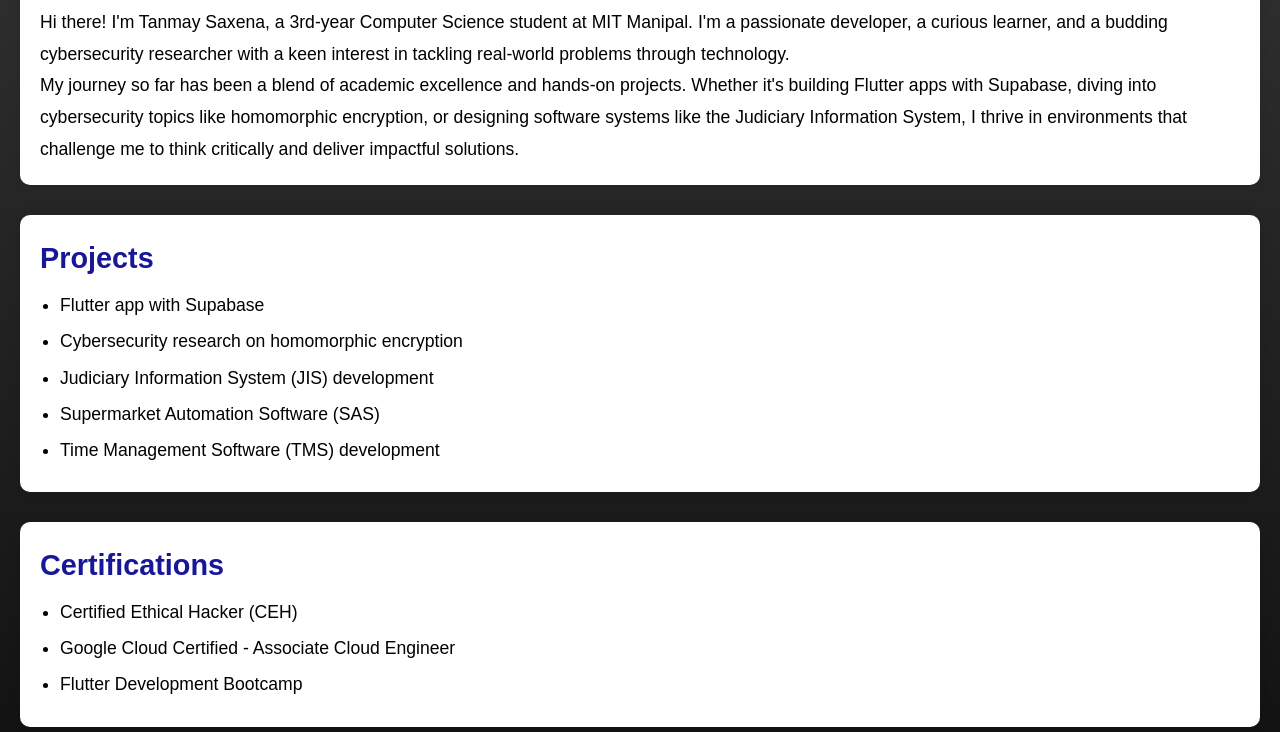
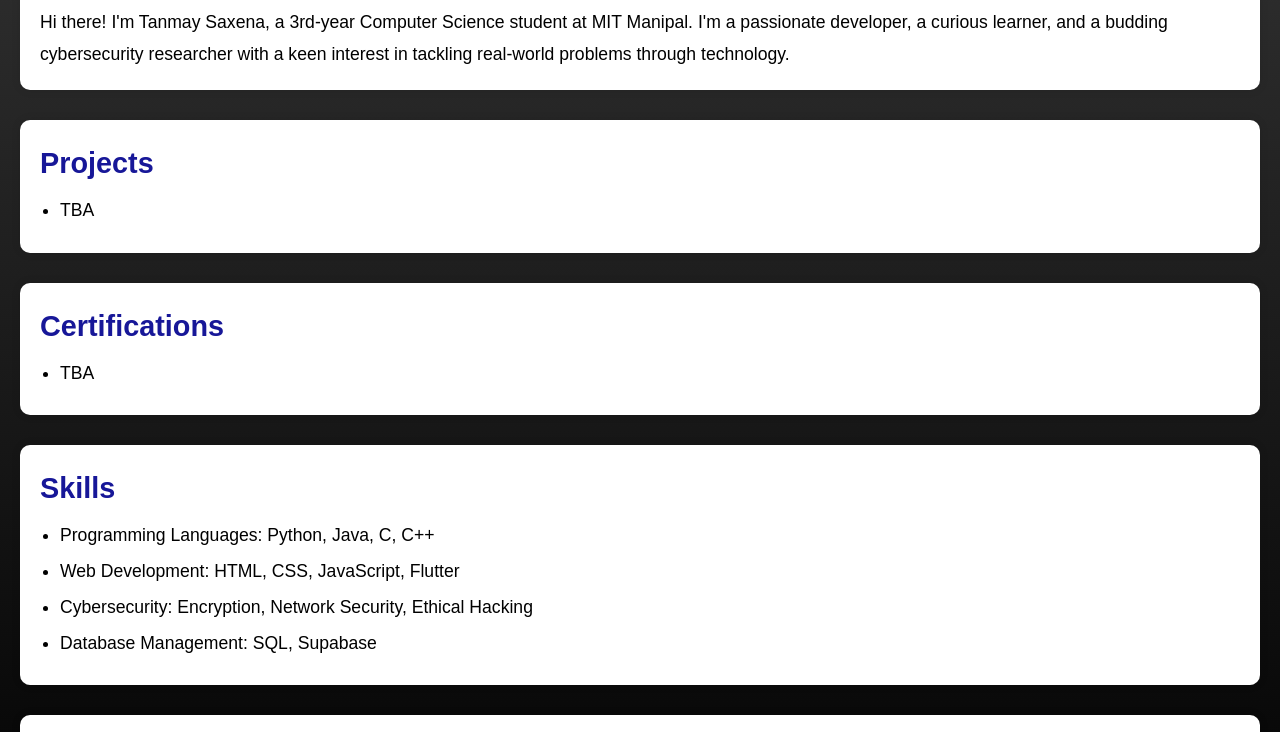
Before and after one commit to Valvahen/valvahen.github.io, a plain HTML site: page index.html in a window 1280 px wide. Shown: the part 161-893 px from the top of the page. Drawn offline with nearby package versions, Linux system fonts and the light colour scheme.

Commit message:
Add files via upload

```diff
--- a/index.html
+++ b/index.html
@@ -27,20 +27,13 @@
         <p>
             Hi there! I'm Tanmay Saxena, a 3rd-year Computer Science student at MIT Manipal. I'm a passionate developer, a curious learner, and a budding cybersecurity researcher with a keen interest in tackling real-world problems through technology.
         </p>
-        <p>
-            My journey so far has been a blend of academic excellence and hands-on projects. Whether it's building Flutter apps with Supabase, diving into cybersecurity topics like homomorphic encryption, or designing software systems like the Judiciary Information System, I thrive in environments that challenge me to think critically and deliver impactful solutions.
-        </p>
     </section>
 
     <!-- Projects Section -->
     <section id="projects" data-aos="fade-right" data-aos-duration="1000" data-aos-delay="200">
         <h2>Projects</h2>
         <ul>
-            <li>Flutter app with Supabase</li>
-            <li>Cybersecurity research on homomorphic encryption</li>
-            <li>Judiciary Information System (JIS) development</li>
-            <li>Supermarket Automation Software (SAS)</li>
-            <li>Time Management Software (TMS) development</li>
+            <li>TBA</li>
         </ul>
     </section>
 
@@ -48,9 +41,7 @@
     <section id="certifications" data-aos="fade-left" data-aos-duration="1000" data-aos-delay="200">
         <h2>Certifications</h2>
         <ul>
-            <li>Certified Ethical Hacker (CEH)</li>
-            <li>Google Cloud Certified - Associate Cloud Engineer</li>
-            <li>Flutter Development Bootcamp</li>
+            <li>TBA</li>
         </ul>
     </section>
 
@@ -58,11 +49,10 @@
     <section id="skills" data-aos="fade-right" data-aos-duration="1000" data-aos-delay="200">
         <h2>Skills</h2>
         <ul>
-            <li>Programming Languages: Python, Java, C++</li>
+            <li>Programming Languages: Python, Java, C, C++</li>
             <li>Web Development: HTML, CSS, JavaScript, Flutter</li>
             <li>Cybersecurity: Encryption, Network Security, Ethical Hacking</li>
             <li>Database Management: SQL, Supabase</li>
-            <li>Tools: Git, Docker, Kubernetes</li>
         </ul>
     </section>
 
```
